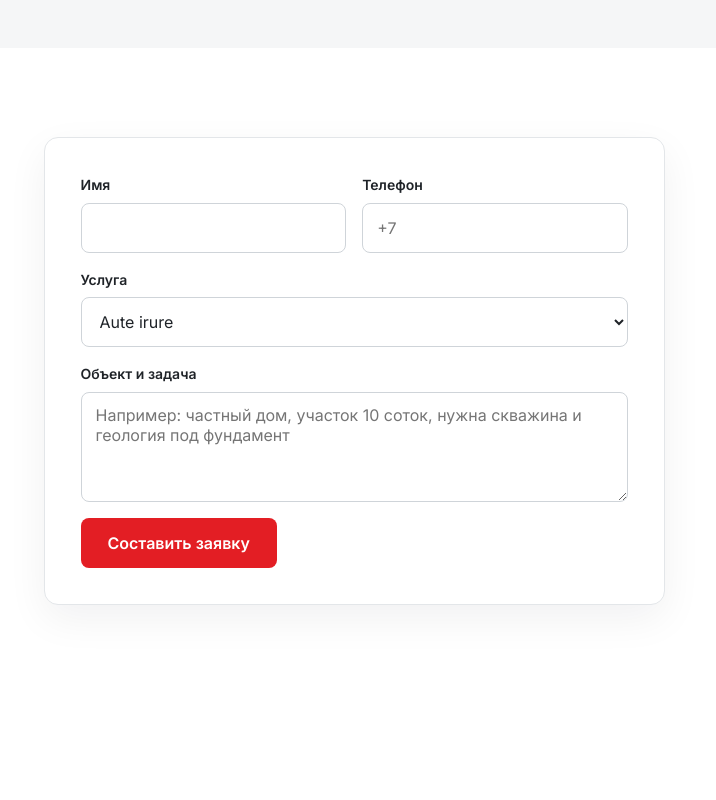
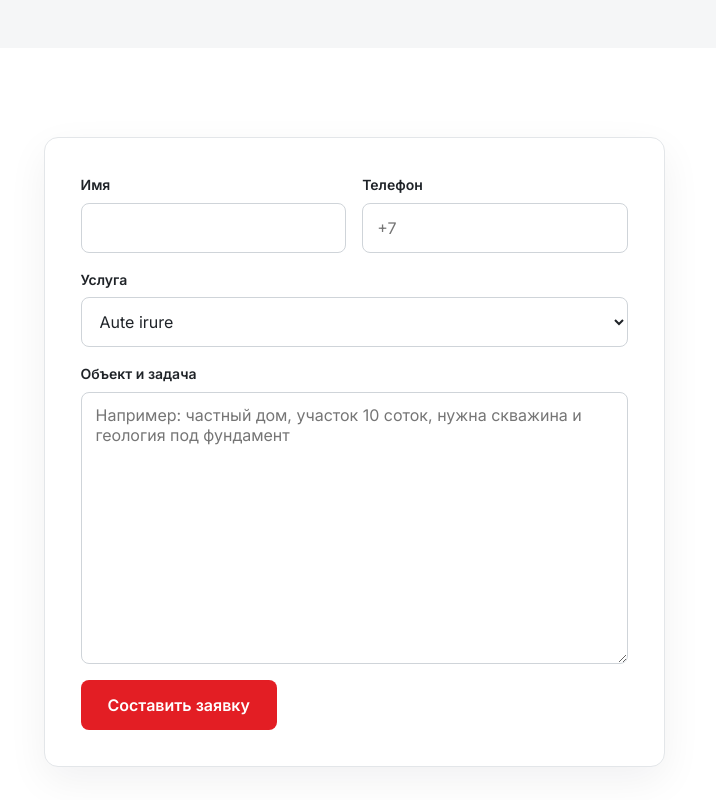
Before and after one commit to kuanyshlucky-oss/bayanaul-geology, a plain HTML site: page index.html in a window 1280 px wide. Shown: the part 4960-5760 px from the top of the page, 564-1280 px from the left. Drawn offline with nearby package versions, Linux system fonts and the light colour scheme.

Commit message:
Заявка: форма по высоте вровень с колонкой контактов
Co-Authored-By: Claude Opus 5.5 <noreply@anthropic.com>
Claude-Session: https://claude.ai/code/session_01DDZu3mGUzJsw4wHUee4FhC

```diff
--- a/index.html
+++ b/index.html
@@ -154,7 +154,10 @@ nav a{text-decoration:none;font-weight:500;font-size:15px;padding:10px 12px;bord
 .nmc .txt{color:var(--ink);font-size:16px;white-space:pre-line;margin:0}
 .nmx{position:absolute;top:12px;right:12px;z-index:2;width:44px;height:44px;border-radius:50%;border:0;background:#fff;box-shadow:0 2px 10px rgb(0 0 0/.2);font-size:18px;cursor:pointer}
 /* заявка */
-.req .wrap{display:grid;grid-template-columns:minmax(0,.9fr) minmax(0,1.1fr);gap:48px;align-items:start}
+.req .wrap{display:grid;grid-template-columns:minmax(0,.9fr) minmax(0,1.1fr);gap:48px;align-items:stretch}
+.fcard{display:flex;flex-direction:column}
+.fcard .form{flex:1;grid-template-rows:auto auto 1fr auto}
+.form .grow{display:flex;flex-direction:column}.form .grow textarea{flex:1}
 .cl{display:grid;gap:14px;margin-top:28px}
 .cl a{display:flex;gap:14px;align-items:center;text-decoration:none;background:#fff;border:1px solid var(--line);border-radius:10px;padding:14px 16px}
 .cl a:hover{border-color:var(--red)}
@@ -344,7 +347,7 @@ footer .copy{grid-column:1/-1;border-top:1px solid #31363b;padding-top:18px;font
             <option>Другое</option>
           </select>
         </label>
-        <label class="full">Объект и задача<textarea id="f-msg" placeholder="Например: частный дом, участок 10 соток, нужна скважина и геология под фундамент"></textarea></label>
+        <label class="full grow">Объект и задача<textarea id="f-msg" placeholder="Например: частный дом, участок 10 соток, нужна скважина и геология под фундамент"></textarea></label>
         <div class="full act"><button class="btn p" type="submit">Составить заявку</button><span class="err" id="err" role="alert"></span></div>
       </form>
       <div class="ok" id="ok" role="status"></div>
```
